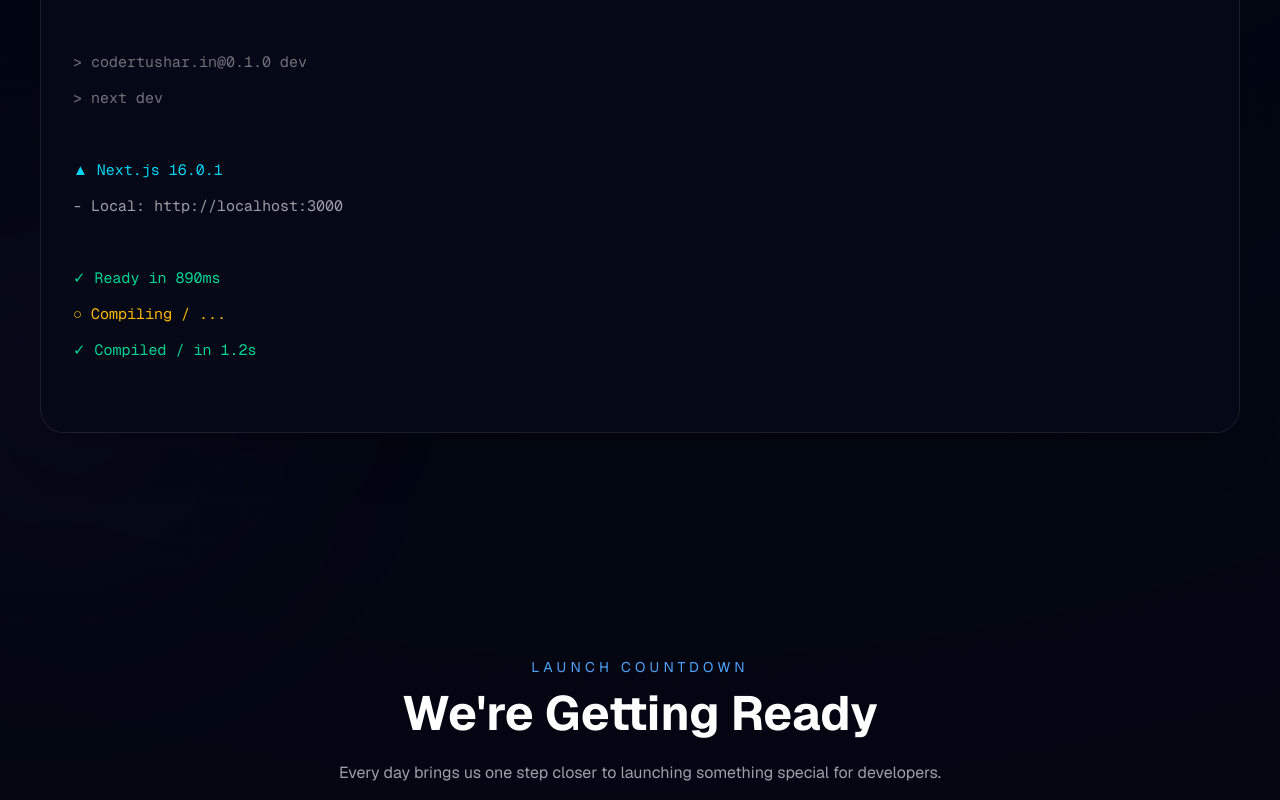
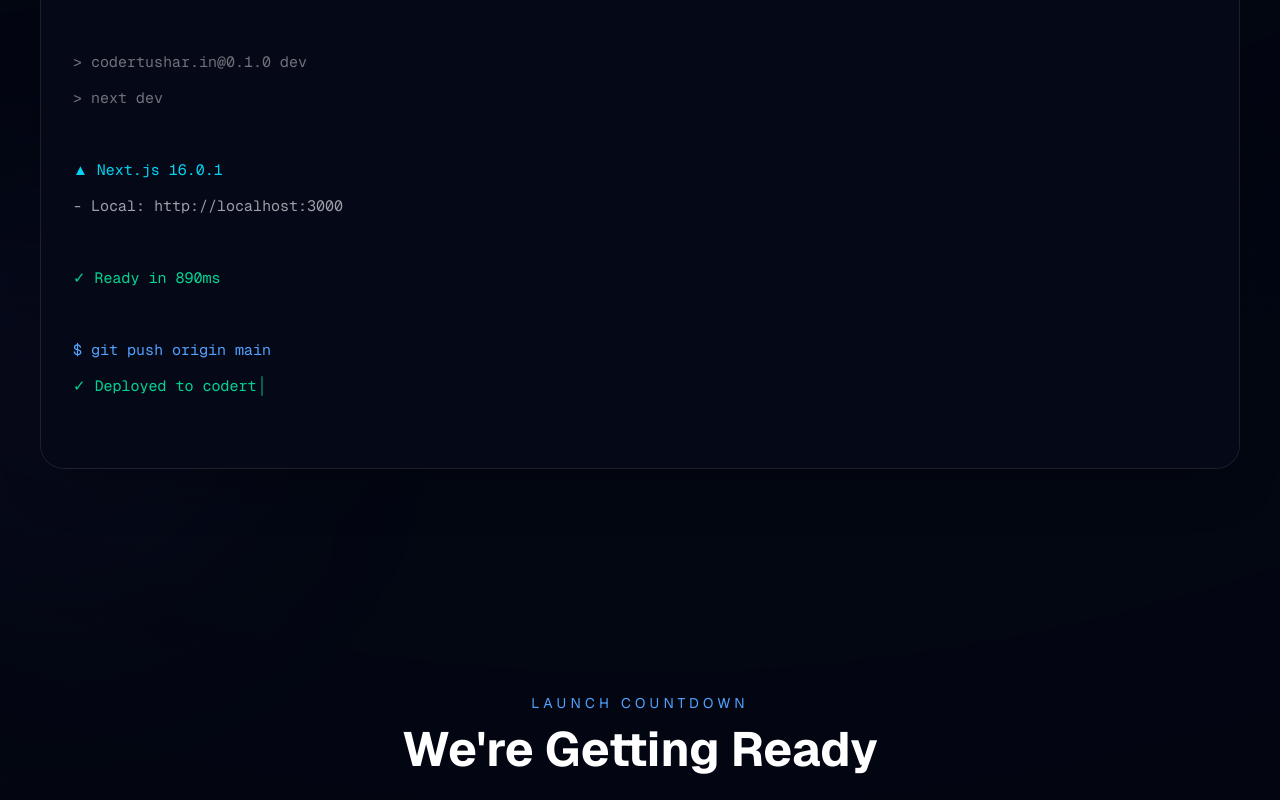
Before and after one commit to tusharsahu3011/codertushar.inv2, a Next.js app: page / in a window 1280 px wide. Shown: the part 1285-2085 px from the top of the page. Built offline with nearby package versions, Linux system fonts and the light colour scheme; no server answers.

Commit message:
fix: update allowed development origin in next.config.ts and enhance terminal output formatting

```diff
--- a/components/terminal/Terminal.tsx
+++ b/components/terminal/Terminal.tsx
@@ -48,11 +48,15 @@
         color: "text-emerald-400",
     },
     {
-        text: " ○ Compiling / ...",
-        color: "text-amber-400",
+        text: "",
+        color: "",
     },
     {
-        text: " ✓ Compiled / in 1.2s",
+        text: "$ git push origin main",
+        color: "text-blue-400",
+    },
+    {
+        text: " ✓ Deployed to codertushar.in 🚀",
         color: "text-emerald-400",
     },
 ];
@@ -184,7 +188,7 @@
 
                 <div ref={containerRef}>
 
-                    <Card className="overflow-hidden">
+                    <Card className="overflow-hidden transition-all duration-300 hover:border-blue-400/30 hover:shadow-2xl hover:shadow-blue-500/10">
 
                         {/* Header */}
                         <div className="flex h-14 items-center justify-between border-b border-white/10 px-6">
@@ -277,27 +281,29 @@
 
                                     })}
 
-                                    {isDone && (
                                     <motion.div
                                         initial={{
                                             opacity: 0,
                                         }}
                                         animate={{
-                                                opacity: 1,
+                                            opacity: isDone ? 1 : 0,
                                         }}
                                         transition={{
                                             duration: 0.3,
-                                                delay: 0.2,
+                                            delay: isDone ? 0.2 : 0,
                                         }}
                                         className="flex min-h-7 items-center"
                                     >
+                                        {isDone && (
+                                            <>
                                                 <span className="text-emerald-400">
                                                     $
                                                 </span>
 
                                                 <TerminalCursor />
+                                            </>
+                                        )}
                                     </motion.div>
-                                    )}
 
                                 </div>
 
--- a/next.config.ts
+++ b/next.config.ts
@@ -1,7 +1,7 @@
 import type { NextConfig } from "next";
 
 const nextConfig: NextConfig = {
-  allowedDevOrigins: ["10.70.55.16"],
+  allowedDevOrigins: ["10.56.234.16"],
 };
 
 export default nextConfig;
```
Lines whose indentation alone changed are shown as unchanged.
